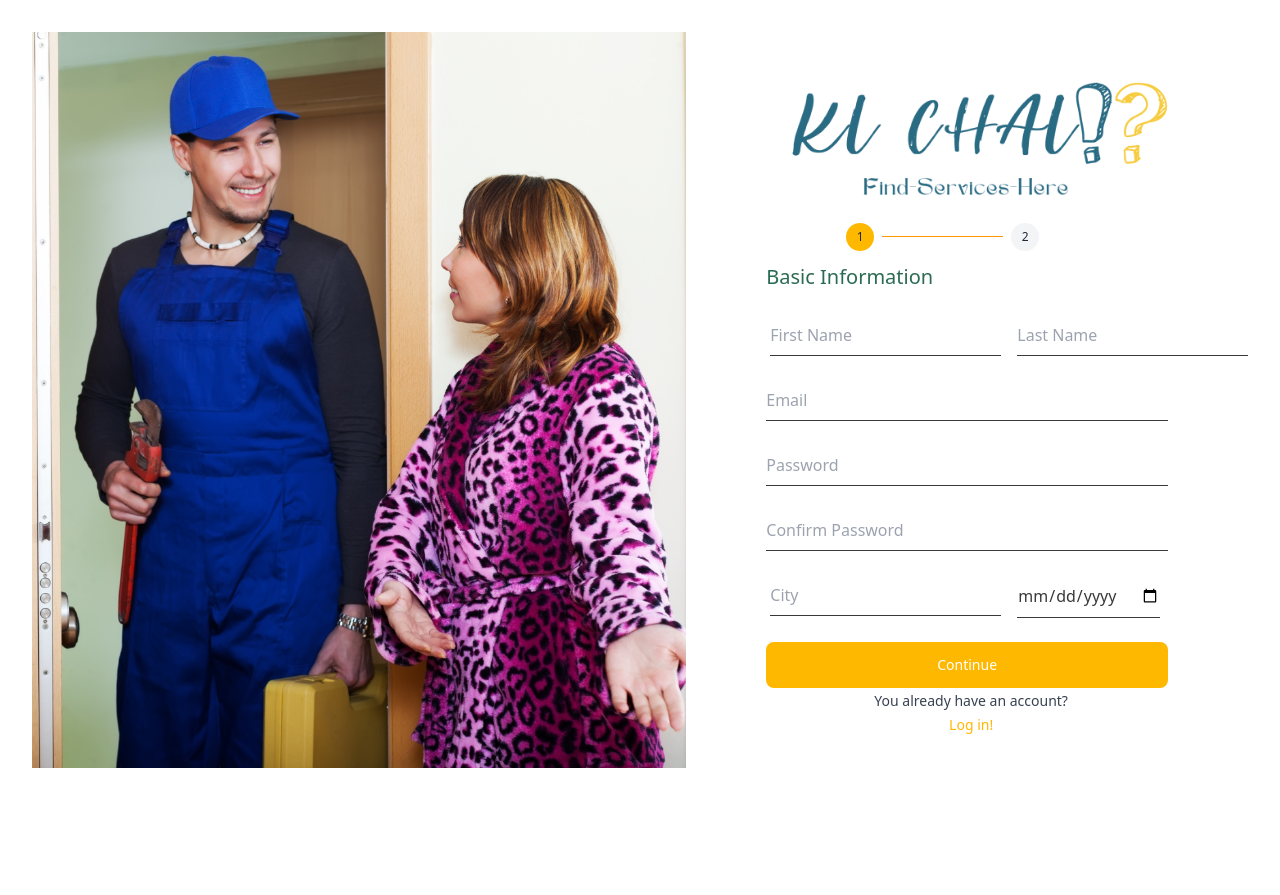
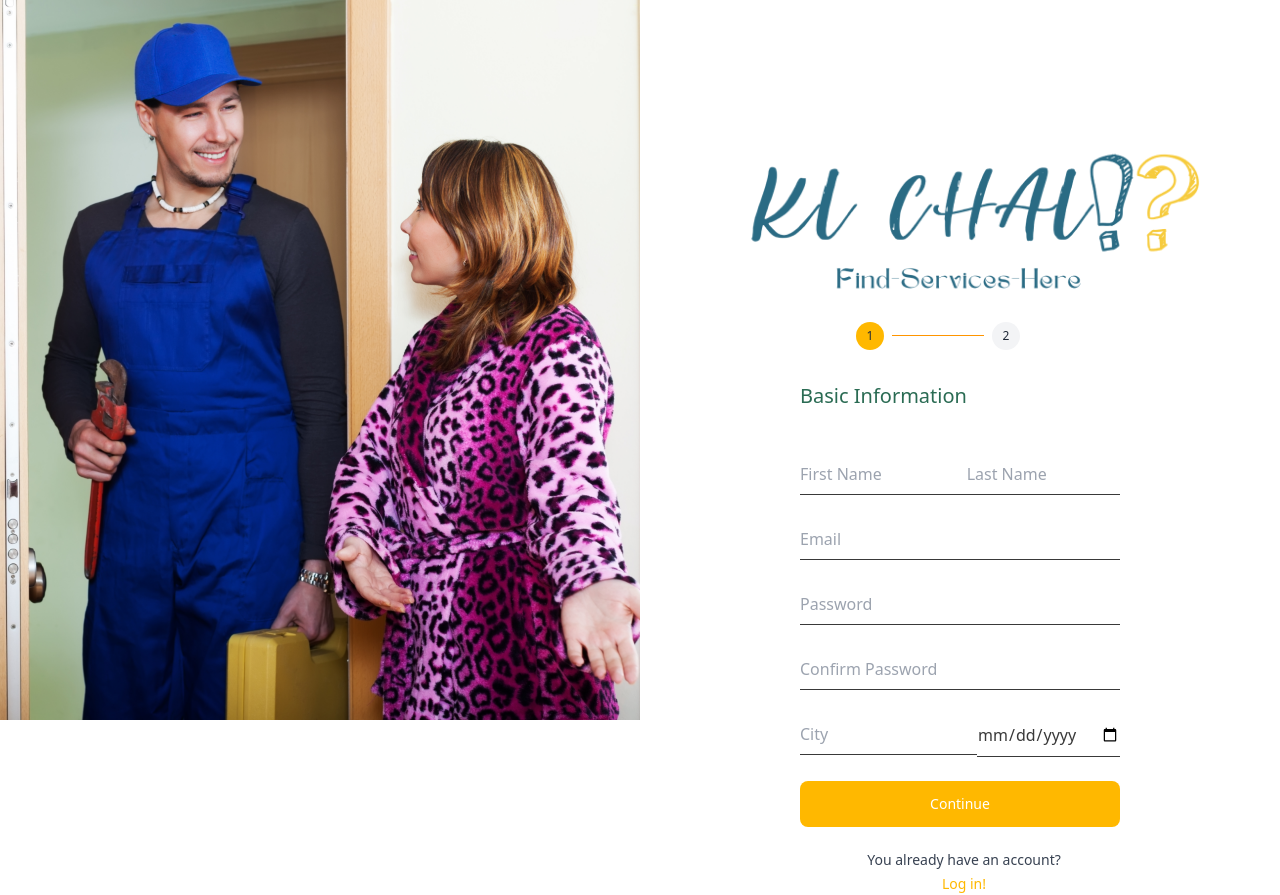
Before and after one commit to DasPriYam714/Ki-Chai, a React (Vite) app: page /userReg in a window 1280 px wide. Before the commit the page ends 800 px from the top, so only its background shows below. Built offline with nearby package versions, Linux system fonts and the light colour scheme.

Commit message:
final commit

```diff
--- a/src/Components/UserFile.jsx
+++ b/src/Components/UserFile.jsx
@@ -31,33 +31,28 @@ const UserFileUpload = () => {
       <div className='mt-8 flex justify-center'>
           <img src="./logo.png" alt="" />
         </div>
-        <div class=" mx-8 flex justify-center">
-          <ul class="relative flex flex-row gap-x-24  justify-center">
+        <div className="mx-8 lg:mx-20 mt-15 pl-14">
+          <ul className="relative flex flex-row gap-x-2">
             {/* Stepper items */}
-            <li class="shrink basis-0 flex-1 group">
-    <div class="min-w-7 min-h-7 w-full inline-flex items-center text-xs align-middle">
-      <span class="size-7 flex justify-center items-center flex-shrink-0 bg-[#FFB800] font-medium text-gray-800 rounded-full outline-[#ff9500] dark:text-[#ff9500]">
+            <li className="shrink basis-0 flex-1 group">
+              <div className="min-w-7 min-h-7 w-full inline-flex items-center text-xs align-middle">
+                <span className="size-7 flex justify-center items-center flex-shrink-0 bg-[#FFB800] font-medium text-gray-800 rounded-full outline-[#ff9500] dark:text-[#ff9500]">
                   1
                 </span>
-      <div class="ms-2 w-full h-px flex-1 bg-[#ff9500] group-last:hidden dark:bg-[#ff9500]"></div>
+                <div className="ms-2 w-full h-px flex-1 bg-[#ff9500] group-last:hidden dark:bg-[#ff9500]"></div>
               </div>
-    <div class="mt-3">
-
-    </div>
+              <div className="mt-3"></div>
             </li>
-  {/* <!-- End Item -->
-
-  <!-- Item --> */}
-  <li class="shrink basis-0 flex-1 group">
-    <div class="min-w-7 min-h-7 w-full inline-flex items-center text-xs align-middle">
-      <span class="size-7 flex justify-center items-center flex-shrink-0 bg-[#FFB800] font-medium text-gray-800 rounded-full border-[#ff9500] dark:text-[#ff9500]">
+            {/* <!-- End Item --> */}
+            {/* <!-- Item --> */}
+            <li className="shrink basis-0 flex-1 group">
+              <div className="min-w-7 min-h-7 w-full inline-flex items-center text-xs align-middle">
+                <span className="size-7 flex justify-center items-center flex-shrink-0 bg-[#FFB800] font-medium text-gray-800 rounded-full border-[#ff9500] dark:text-[#ff9500]">
                   2
                 </span>
-      <div class="ms-2 w-full h-px flex-1 bg-[#ff9500] group-last:hidden dark:bg-[#ff9500]"></div>
+                <div className="ms-2 w-full h-px flex-1 bg-[#ff9500] group-last:hidden dark:bg-[#ff9500]"></div>
               </div>
-    <div class="mt-3">
-
-    </div>
+              <div className="mt-3"></div>
             </li>
           </ul>
         </div>
--- a/src/Components/UserReg.jsx
+++ b/src/Components/UserReg.jsx
@@ -1,7 +1,9 @@
 import React, { useState } from 'react';
 import Login from './VendorLogin';
+import VendorFileUpload from './VendorFileUpload';
 import { Link } from 'react-router-dom';
 import UserLogin from './UserLogin';
+import UserFileUpload from './UserFile';
 
 const UserReg = () => {
   const [firstName, setFirstName] = useState('');
@@ -14,8 +16,6 @@ const UserReg = () => {
 
   const handleSubmit = (event) => {
     event.preventDefault();
-
-
     console.log('Registration details:', {
       firstName,
       lastName,
@@ -37,65 +37,61 @@ const UserReg = () => {
   };
 
   return (
-    <div className="flex flex-col  lg:flex-row justify-center ">
-      <div className='w-[60%] h- full'>
+    <div className="flex flex-col lg:flex-row justify-center">
+      {/* Picture part */}
+      <div className="w-full lg:absolute inset-0 lg:w-1/2 h-full">
         <img
           src="./Design.png"
           alt="Login page image"
-          className="object-cover w-full padding: 10px;"
+          className="object-cover w-full"
         />
       </div>
 
-      <div className="bg-white   px-20 py-8 w-[50%]  h-[100%]">
-        <div>
+      {/* Form part */}
+      <div className="bg-white    py-8 w-full lg:w-1/2 h-auto lg:absolute inset-y-0 right-0  mt-20 p-20">
+        <div className="mt-5 flex justify-center">
           <img src="./logo.png" alt="" />
         </div>
 
-        <div class=" mx-4 " className='justify-center ml-20'>
-          <ul class="relative flex flex-row gap-x-2">
+        <div className="mx-8 lg:mx-20 mt-15 pl-14">
+          <ul className="relative flex flex-row gap-x-2">
             {/* Stepper items */}
-            <li class="shrink basis-0 flex-1 group">
-    <div class="min-w-7 min-h-7 w-full inline-flex items-center text-xs align-middle">
-      <span class="size-7 flex justify-center items-center flex-shrink-0 bg-[#FFB800] font-medium text-gray-800 rounded-full outline-[#ff9500] dark:text-[#ff9500]">
+            <li className="shrink basis-0 flex-1 group">
+              <div className="min-w-7 min-h-7 w-full inline-flex items-center text-xs align-middle">
+                <span className="size-7 flex justify-center items-center flex-shrink-0 bg-[#FFB800] font-medium text-gray-800 rounded-full outline-[#ff9500] dark:text-[#ff9500]">
                   1
                 </span>
-      <div class="ms-2 w-full h-px flex-1 bg-[#ff9500] group-last:hidden dark:bg-[#ff9500]"></div>
+                <div className="ms-2 w-full h-px flex-1 bg-[#ff9500] group-last:hidden dark:bg-[#ff9500]"></div>
               </div>
-    <div class="mt-3">
-
-    </div>
+              <div className="mt-3"></div>
             </li>
-  {/* <!-- End Item -->
-
-  <!-- Item --> */}
-  <li class="shrink basis-0 flex-1 group">
-    <div class="min-w-7 min-h-7 w-full inline-flex items-center text-xs align-middle">
-      <span class="size-7 flex justify-center items-center flex-shrink-0 bg-gray-100 font-medium text-gray-800 rounded-full border-[#ff9500] dark:text-[#ff9500]">
+            {/* <!-- End Item --> */}
+            {/* <!-- Item --> */}
+            <li className="shrink basis-0 flex-1 group">
+              <div className="min-w-7 min-h-7 w-full inline-flex items-center text-xs align-middle">
+                <span className="size-7 flex justify-center items-center flex-shrink-0 bg-gray-100 font-medium text-gray-800 rounded-full border-[#ff9500] dark:text-[#ff9500]">
                   2
                 </span>
-      <div class="ms-2 w-full h-px flex-1 bg-[#ff9500] group-last:hidden dark:bg-[#ff9500]"></div>
+                <div className="ms-2 w-full h-px flex-1 bg-[#ff9500] group-last:hidden dark:bg-[#ff9500]"></div>
               </div>
-    <div class="mt-3">
-
-    </div>
+              <div className="mt-3"></div>
             </li>
-
           </ul>
         </div>
-        <form onSubmit={handleSubmit}>
+        <form onSubmit={handleSubmit} className='lg:mx-20 mt-15'>
           {/* Form fields */}
           <div className="grid grid-cols-1 gap-6">
             {/* Basic Information Section */}
             <div>
-              <h2 className="place-content-start text-xl font-normal text-left mb-6 text-[#2A6B53]">Basic Information</h2>
+              <h2 className="justify-items-start text-xl text-left font-normal mb-6 text-[#2A6B53] py-5">Basic Information</h2>
               <div className="grid grid-cols-1 gap-4">
-                <div  className="flex flex-col  lg:flex-row mx-1 w-full">
+                <div className="flex flex-col lg:flex-row w-full justify-between">
                   <div>
-
                     <input
                       type="text"
                       id="firstName"
-                    className=" peer border-b border-[#393939]  py-2 text-[#393939] focus:outline-none focus:border-primary-500 block w-half  mr-4" placeholder="First Name"
+                      className="peer border-b border-[#393939] py-2 text-[#393939] focus:outline-none focus:border-primary-500 block w-full mr-5 lg: w-full mr-10"
+                      placeholder="First Name"
                       value={firstName}
                       onChange={(e) => setFirstName(e.target.value)}
                       required
@@ -105,7 +101,8 @@ const UserReg = () => {
                     <input
                       type="text"
                       id="lastName"
-                    className=" peer border-b border-[#393939]  py-2 text-[#393939] focus:outline-none focus:border-primary-500 block w-half " placeholder="Last Name"
+                      className="peer border-b border-[#393939] py-2 text-[#393939] focus:outline-none focus:border-primary-500 block w-full lg: w-full"
+                      placeholder="Last Name"
                       value={lastName}
                       onChange={(e) => setLastName(e.target.value)}
                       required
@@ -114,69 +111,62 @@ const UserReg = () => {
                 </div>
               </div>
             </div>
-
             {/* Email Section */}
             <div>
               <input
                 type="email"
                 id="email"
-                className= " peer border-b border-[#393939]  py-2 text-[#393939] focus:outline-none focus:border-primary-500 block w-full" placeholder="Email"
+                className="peer border-b border-[#393939] py-2 text-[#393939] focus:outline-none focus:border-primary-500 block w-full sm:w-full"
+                placeholder="Email"
                 value={email}
                 onChange={(e) => setEmail(e.target.value)}
                 required
               />
             </div>
-
             {/* Password Section */}
             <div>
-
               <input
                 type="password"
                 id="password"
-                className=" peer border-b border-[#393939]  py-2 text-[#393939] focus:outline-none focus:border-primary-500 block w-full " placeholder="Password"
+                className="peer border-b border-[#393939] py-2 text-[#393939] focus:outline-none focus:border-primary-500 block w-full "
+                placeholder="Password"
                 value={password}
                 onChange={(e) => setPassword(e.target.value)}
                 required
               />
             </div>
-
             {/* Confirm Password Section */}
             <div>
-
               <input
                 type="password"
                 id="confirmPassword"
-                className=" peer border-b border-[#393939]  py-2 text-[#393939] focus:outline-none focus:border-primary-500 block w-full " placeholder="Confirm Password"
+                className="peer border-b border-[#393939] py-2 text-[#393939] focus:outline-none focus:border-primary-500 block w-full "
+                placeholder="Confirm Password"
                 value={confirmPassword}
                 onChange={(e) => setConfirmPassword(e.target.value)}
                 required
               />
             </div>
-
-            <div className='flex flex-col  lg:flex-row mx-1 '>
-
+            <div className="flex flex-col lg:flex-row w-[100%] justify-between ">
               {/* City section */}
               <div>
-
                 <input
                   type="text"
                   id="city"
-                className=" peer border-b border-[#393939]  py-2 text-[#393939] focus:outline-none focus:border-primary-500 block w-half  mr-4" placeholder="City"
+                  className="peer border-b border-[#393939] py-2 text-[#393939] focus:outline-none focus:border-primary-500 block w-full mr-10 lg: w-full"
+                  placeholder="City"
                   value={city}
                   onChange={(e) => setCity(e.target.value)}
                   required
                 />
               </div>
-
-
-
               {/* Date of Birth Section */}
               <div>
-
                 <input
                   type="date"
                   id="dateOfBirth"
-                className= "peer border-b border-[#393939]  py-2 text-[#393939] focus:outline-none focus:border-primary-500 block w-full " placeholder="Date of Birth"
+                  className="peer border-b border-[#393939] py-2 text-[#393939] focus:outline-none focus:border-primary-500 block w-full "
+                  placeholder="Date of Birth"
                   value={dateOfBirth}
                   onChange={(e) => setDateOfBirth(e.target.value)}
                   required
@@ -184,24 +174,19 @@ const UserReg = () => {
               </div>
             </div>
           </div>
-
-
-
         </form>
-
         {/* Submit Button */}
-        <div className="mt-6">
+        <div className="mt-6 lg:mx-20 mt-15">
           <button
             type="submit"
-            className="text-white bg-primary-500 hover:bg-primary-600 focus:ring-4 focus:outline-none focus:ring-primary-300 font-medium rounded-lg text-sm w-full sm:w-auto px-5 py-2.5 text-center dark:bg-white dark:hover:bg-white dark:focus:ring-offset-white"
-            class="w-full py-3 px-4 inline-flex justify-center items-center gap-x-2 text-sm font-semibold rounded-lg border border-transparent bg-[#FFB800] text-white hover:bg-[#ffb700d3] disabled:opacity-50 disabled:pointer-events-none dark:focus:outline-none dark:focus:ring-1 dark:focus:ring-gray-600">
-
-  <Link to="/userFile" className='text-white'>Continue</Link>
+            className="w-full py-3 px-4 inline-flex justify-center items-center gap-x-2 text-sm font-semibold rounded-lg border border-transparent bg-[#FFB800] text-white hover:bg-[#ffb700d3] disabled:opacity-50 disabled:pointer-events-none dark:focus:outline-none dark:focus:ring-1 dark:focus:ring-gray-600">
+            <Link to="/userFile" className="text-white">
+              Continue
+            </Link>
           </button>
         </div>
-
         {/* Login link */}
-        <div>
+        <div className='pt-5 justify-center'>
           <div>
             <label htmlFor="goLogin" className="text-sm text-gray-700 ml-2">
               You already have an account?
--- a/src/Components/VendorFileUpload.jsx
+++ b/src/Components/VendorFileUpload.jsx
@@ -30,7 +30,7 @@ const VendorFileUpload = () => {
       <div className='flex justify-center'>
           <img src="./logo.png" alt="" />
         </div>
-        <div class=" mx-8 lg:mx-20 mt-15 pl-14">
+        <div class=" mx-2 lg:mx-20 mt-15 pl-14">
           <ul class="relative flex flex-row gap-x-2">
             {/* Stepper items */}
             <li class="shrink basis-0 flex-1 group">
@@ -75,7 +75,7 @@ const VendorFileUpload = () => {
           </ul>
         </div>
         <form action="handleChange" className='lg:mx-20 mt-15'>
-        <h2 className="font-roboto justify-items-start text-xl text-left font-normal mb-6 text-[#2A6B53]">Additional Information</h2>
+        <h2 className="font-roboto justify-items-start text-xl text-left font-normal mb-6 text-[#2A6B53] py-5">Additional Information</h2>
 
         <div className='pt-6'>
       {/* Invisible file input */}
--- a/src/Components/VendorInter.jsx
+++ b/src/Components/VendorInter.jsx
@@ -82,7 +82,7 @@ const VendorInterest = () => {
           </ul>
         </div>
         <form action="" className='lg:mx-20 mt-15'>
-        <h2 className="font-roboto text-xl font-normal text-left mb-6 text-[#2A6B53]">Interest</h2>
+        <h2 className="font-roboto text-xl font-normal text-left mb-6 text-[#2A6B53] py-5">Interest</h2>
 
         <div className="overflow-y-auto max-h-64 border-2">
       <ul className="space-y-2">
--- a/src/Components/VendorReg.jsx
+++ b/src/Components/VendorReg.jsx
@@ -92,7 +92,7 @@ const Registration = () => {
           <div className="grid grid-cols-1 gap-6">
             {/* Basic Information Section */}
             <div>
-              <h2 className="justify-items-start text-xl text-left font-normal mb-6 text-[#2A6B53]">Basic Information</h2>
+              <h2 className="justify-items-start text-xl text-left font-normal mb-6 text-[#2A6B53] py-5">Basic Information</h2>
               <div className="grid grid-cols-1 gap-4">
                 <div className="flex flex-col lg:flex-row w-full justify-between">
                   <div>
```
Lines whose indentation alone changed are shown as unchanged.
